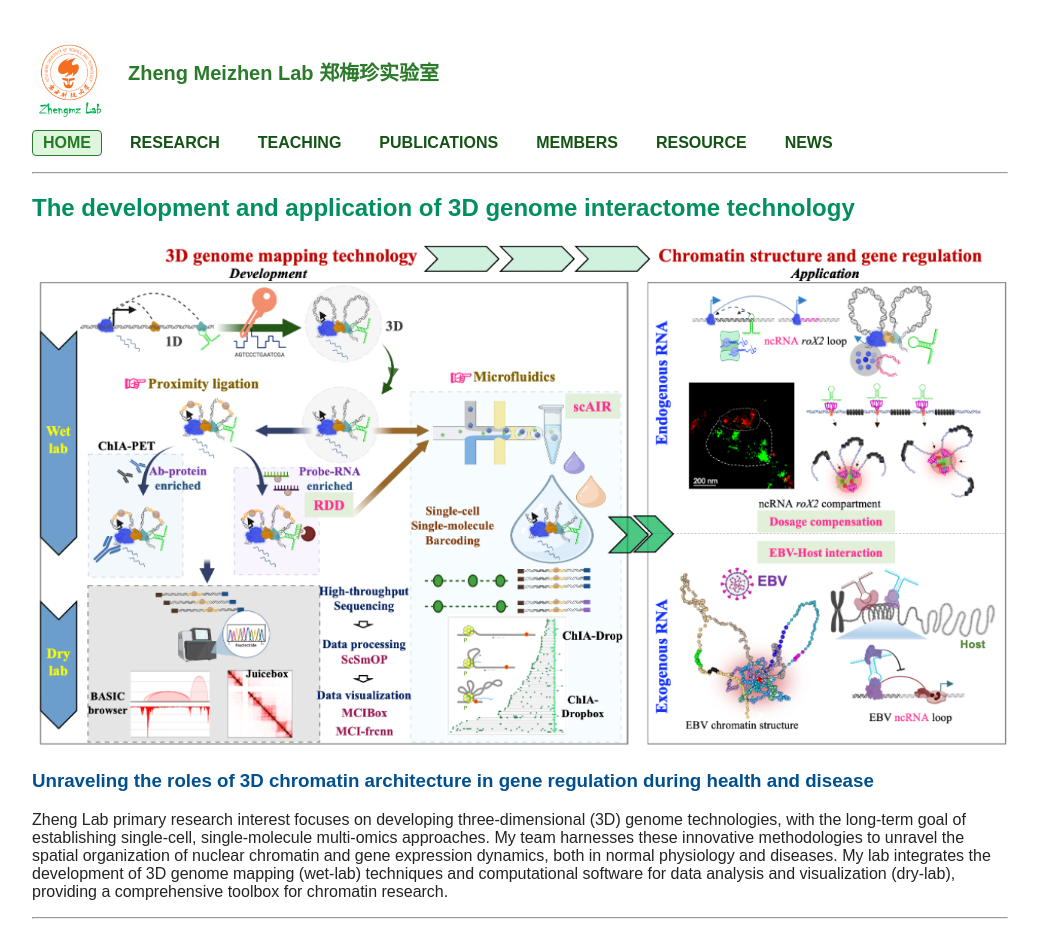
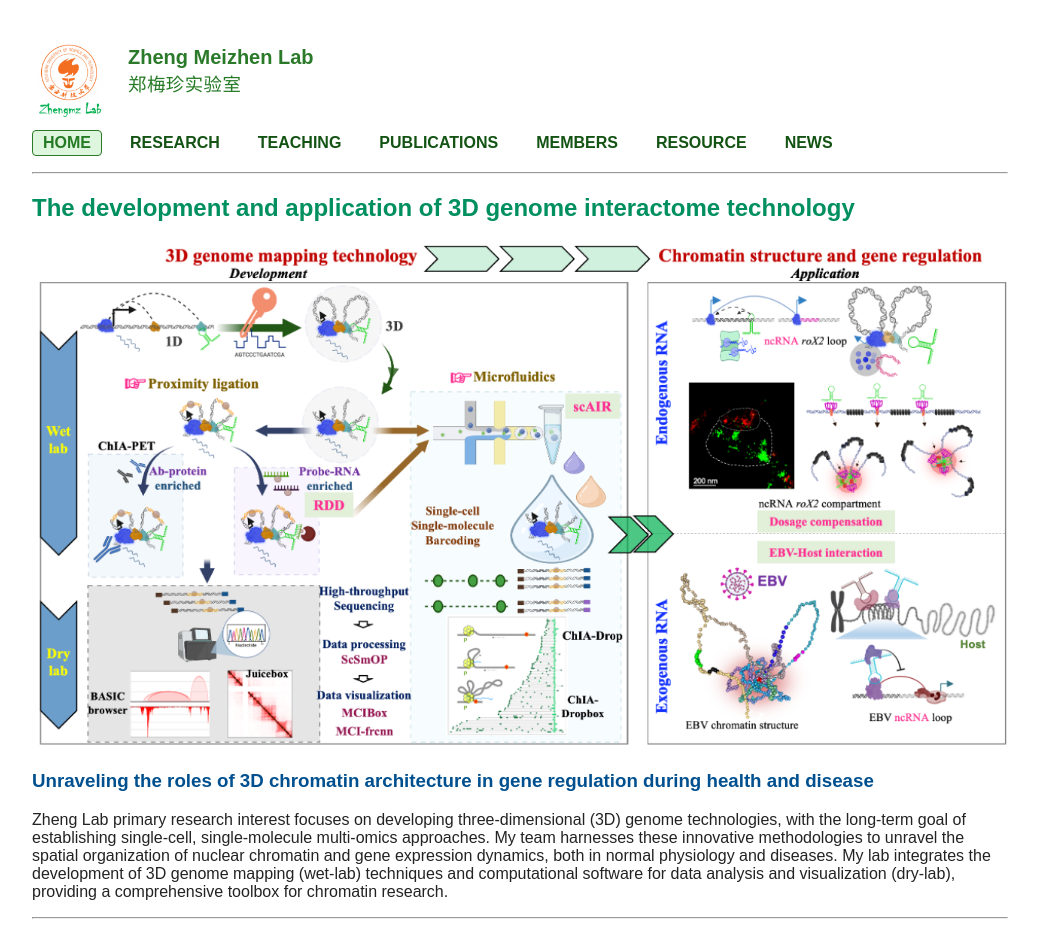
Before and after one commit to ZhengmzLab/zhengmzlab.github.io, a Jekyll site: the page built from index.md, in a window 1280 px wide. Shown: the whole page, without its empty margins (120-1159 px from the left). Built offline with Jekyll 4.4.1, drawn with Linux system fonts in a browser that asks for light colours; comment, search, counter and statistics services are not loaded.

Commit message:
Add lab subtitle styles to default layout
Add styles for lab subtitle in responsive design.

```diff
--- a/_layouts/default.html
+++ b/_layouts/default.html
@@ -43,7 +43,14 @@
       .lab-logo { height: 56px; }
       .lab-title { font-size: 2.1em; }
     }
-
+    .lab-title .lab-subtitle {
+      display: block;
+      font-size: 0.92em;   /* 或更适合你的字号 */
+      font-weight: normal;
+      color: #257a25;      /* 可一致或略浅的绿色调 */
+      margin-top: 1px;     /* 可选，让行距更美观 */
+      letter-spacing: 0.5px; /* 可选，中英文之间适当间隔 */
+}
     /* 导航 */
     nav {
       margin-bottom: 16px;
```
